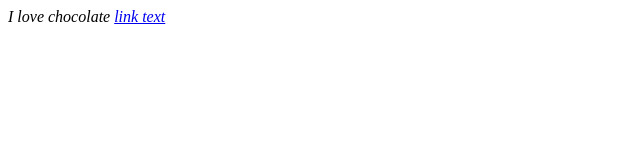
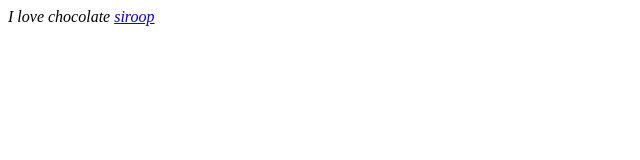
Before and after one commit to ramona-blu/ramona-blu.github.io, a plain HTML site: page index.html in a window 1280 px wide. Shown: the full height of the page, 0-640 px from the left. Drawn offline with Linux system fonts and the light colour scheme.

Commit message:
adding html

```diff
--- a/index.html
+++ b/index.html
@@ -4,4 +4,4 @@
 <head>
 <body>
 <em>I love chocolate</strong>
-<a href="https://siroop.ch/">link text</a>
+<a href="https://siroop.ch/">siroop</a>
```
